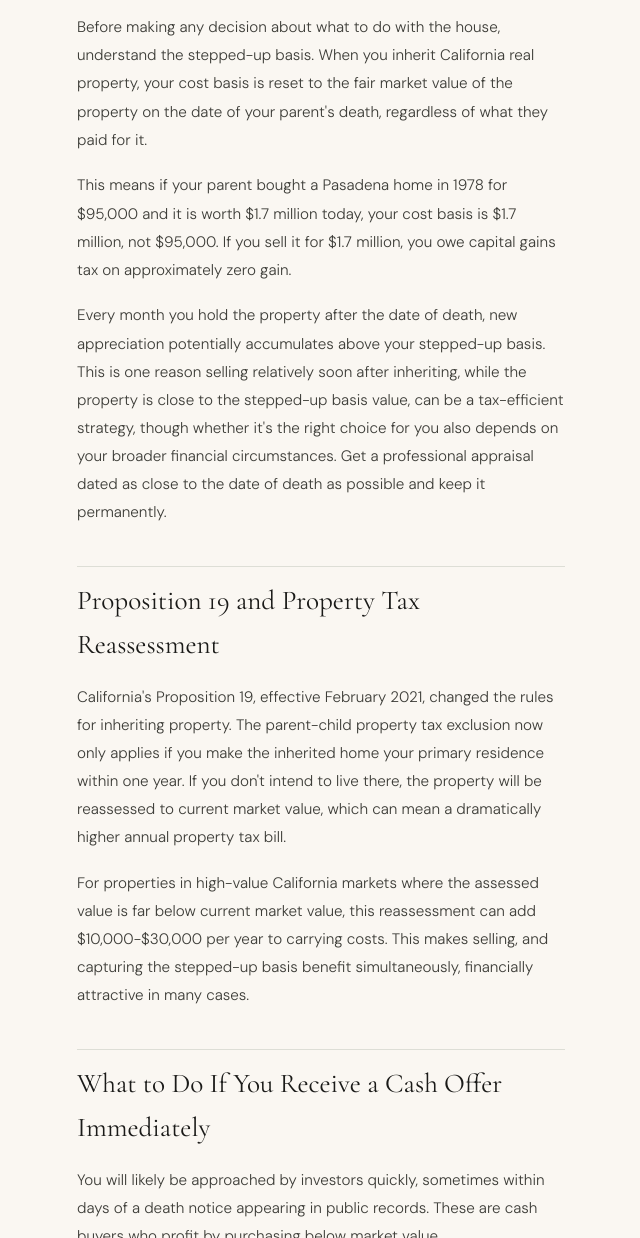
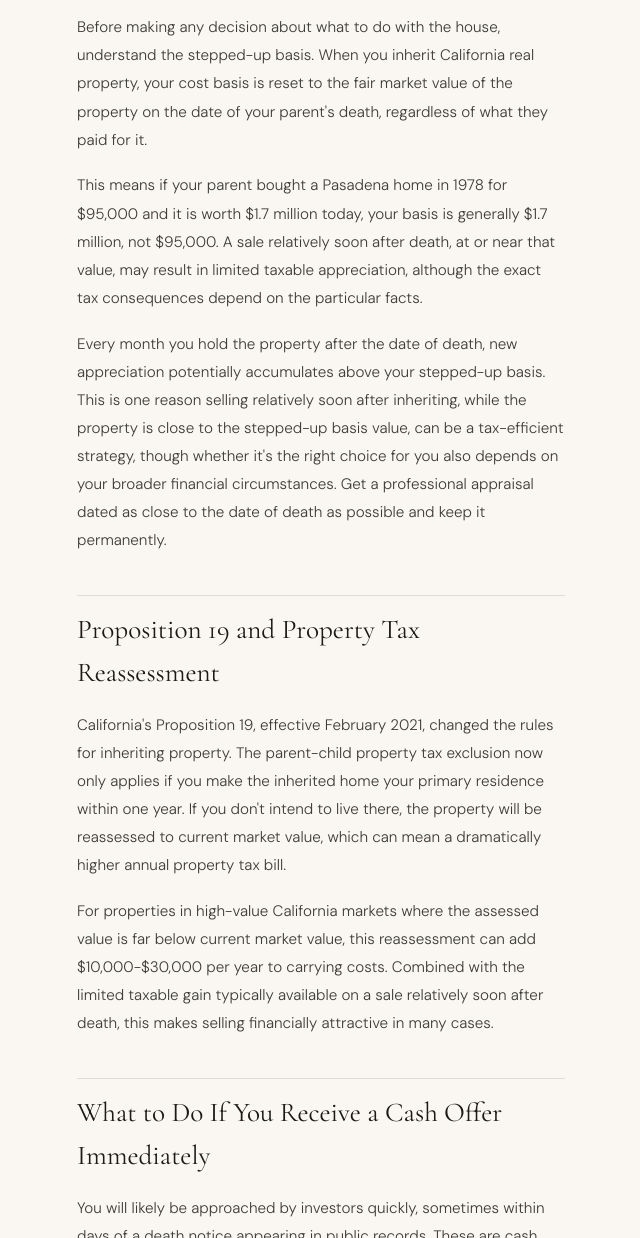
Before and after one commit to WPLEVY/wolfallies, a plain HTML site: page parent-died-what-to-do-with-house.html in a window 1280 px wide. Shown: the part 4018-5256 px from the top of the page, without its empty margins (109-749 px from the left). Drawn offline with nearby package versions, Linux system fonts and the light colour scheme.

Commit message:
Add files via upload

```diff
--- a/parent-died-what-to-do-with-house.html
+++ b/parent-died-what-to-do-with-house.html
@@ -320,7 +320,7 @@
 
   <p>Before making any decision about what to do with the house, understand the stepped-up basis. When you inherit California real property, your cost basis is reset to the fair market value of the property on the date of your parent's death, regardless of what they paid for it.</p>
 
-  <p>This means if your parent bought a Pasadena home in 1978 for $95,000 and it is worth $1.7 million today, your cost basis is $1.7 million, not $95,000. If you sell it for $1.7 million, you owe capital gains tax on approximately zero gain.</p>
+  <p>This means if your parent bought a Pasadena home in 1978 for $95,000 and it is worth $1.7 million today, your basis is generally $1.7 million, not $95,000. A sale relatively soon after death, at or near that value, may result in limited taxable appreciation, although the exact tax consequences depend on the particular facts.</p>
 
   <p>Every month you hold the property after the date of death, new appreciation potentially accumulates above your stepped-up basis. This is one reason selling relatively soon after inheriting, while the property is close to the stepped-up basis value, can be a tax-efficient strategy, though whether it's the right choice for you also depends on your broader financial circumstances. Get a professional appraisal dated as close to the date of death as possible and keep it permanently.</p>
 
@@ -328,7 +328,7 @@
 
   <p>California's Proposition 19, effective February 2021, changed the rules for inheriting property. The parent-child property tax exclusion now only applies if you make the inherited home your primary residence within one year. If you don't intend to live there, the property will be reassessed to current market value, which can mean a dramatically higher annual property tax bill.</p>
 
-  <p>For properties in high-value California markets where the assessed value is far below current market value, this reassessment can add $10,000-$30,000 per year to carrying costs. This makes selling, and capturing the stepped-up basis benefit simultaneously, financially attractive in many cases.</p>
+  <p>For properties in high-value California markets where the assessed value is far below current market value, this reassessment can add $10,000-$30,000 per year to carrying costs. Combined with the limited taxable gain typically available on a sale relatively soon after death, this makes selling financially attractive in many cases.</p>
 
   <h2>What to Do If You Receive a Cash Offer Immediately</h2>
 
```
Also changed, not shown: inherited-home-guide.html (+1 -1 lines).
